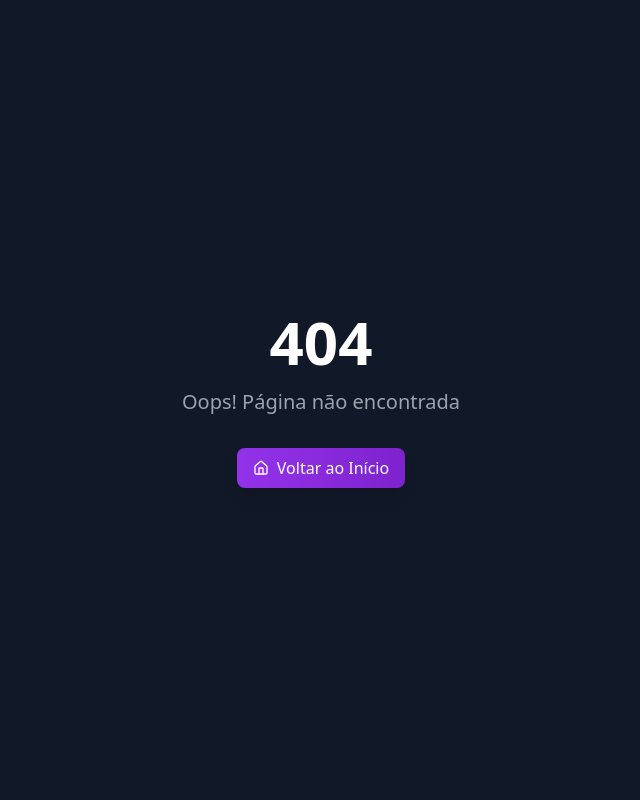
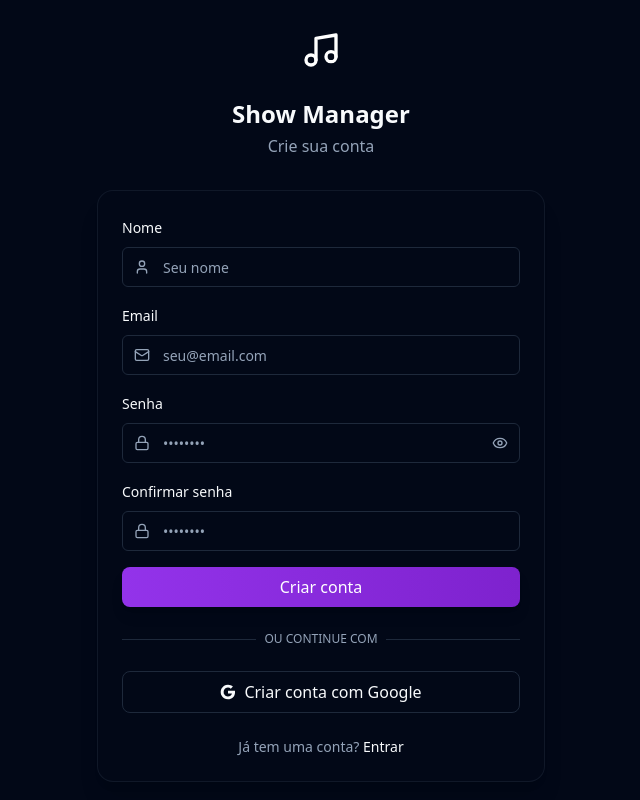
Before and after one commit to sauloveigr/music-show, a React (Vite) app: page /signup in a window 1280 px wide. Before the commit this address had no page. Shown: the whole page, without its empty margins (319-959 px from the left). Built offline with nearby package versions, Linux system fonts and the light colour scheme; the HTML template or start-up script is replaced by a standard one.

Commit message:
feat: implement sign in screen

```diff
--- a/src/App.tsx
+++ b/src/App.tsx
@@ -7,6 +7,7 @@ import Dashboard from '@/pages/Dashboard';
 import AddShow from '@/pages/AddShow';
 import Calendar from '@/pages/Calendar';
 import Login from '@/pages/Login';
+import Signup from '@/pages/Signup';
 import NotFound from '@/pages/NotFound';
 
 const queryClient = new QueryClient();
@@ -18,6 +19,7 @@ function App() {
       <BrowserRouter>
         <Routes>
           <Route path="/login" element={<Login />} />
+          <Route path="/signup" element={<Signup />} />
 
           <Route
             path="/"
--- a/src/components/Auth/AuthFooter.tsx
+++ b/src/components/Auth/AuthFooter.tsx
@@ -1,13 +1,33 @@
 import React from 'react';
 import { Link } from 'react-router-dom';
 
-const AuthFooter: React.FC = () => {
+type AuthFooterVariant = 'login' | 'signup';
+
+interface AuthFooterProps {
+  variant?: AuthFooterVariant;
+}
+
+const AuthFooter: React.FC<AuthFooterProps> = ({ variant = 'login' }) => {
+  const content =
+    variant === 'signup' ? (
+      <>
+        Já tem uma conta?{' '}
+        <Link to="/login" className="text-primary hover:underline font-medium">
+          Entrar
+        </Link>
+      </>
+    ) : (
+      <>
+        Não tem uma conta?{' '}
+        <Link to="/signup" className="text-primary hover:underline font-medium">
+          Criar conta
+        </Link>
+      </>
+    );
+
   return (
     <footer className="text-center text-sm text-muted-foreground mt-6">
-      Não tem uma conta?{' '}
-      <Link to="/signup" className="text-primary hover:underline font-medium">
-        Criar conta
-      </Link>
+      {content}
     </footer>
   );
 };
--- a/src/components/Auth/OAuthSection.tsx
+++ b/src/components/Auth/OAuthSection.tsx
@@ -2,7 +2,11 @@ import React from 'react';
 import { Button } from '@/components/ui/button';
 import { useAuthStore } from '@/stores';
 
-const OAuthSection: React.FC = () => {
+interface OAuthSectionProps {
+  label?: string;
+}
+
+const OAuthSection: React.FC<OAuthSectionProps> = ({ label = 'Continuar com Google' }) => {
   const { signInWithOAuth } = useAuthStore();
 
   const handleGoogleLogin = () => {
@@ -44,7 +48,7 @@ const OAuthSection: React.FC = () => {
             d="M12 5.38c1.62 0 3.06.56 4.21 1.64l3.15-3.15C17.45 2.09 14.97 1 12 1 7.7 1 3.99 3.47 2.18 7.07l3.66 2.84c.87-2.6 3.3-4.53 6.16-4.53z"
           />
         </svg>
-        Continuar com Google
+        {label}
       </Button>
     </section>
   );
--- /dev/null
+++ b/src/components/Auth/SignupForm.tsx
@@ -0,0 +1,161 @@
+import React, { useState } from 'react';
+import { Mail, Lock, Eye, EyeOff, User } from 'lucide-react';
+import { useForm } from 'react-hook-form';
+import { zodResolver } from '@hookform/resolvers/zod';
+import * as z from 'zod';
+import { Button } from '@/components/ui/button';
+import { Input } from '@/components/ui/input';
+import { Label } from '@/components/ui/label';
+import { useAuthStore } from '@/stores';
+
+const signupSchema = z
+  .object({
+    fullName: z.string().min(2, 'Nome é obrigatório'),
+    email: z.string().email('Email inválido').min(1, 'Email é obrigatório'),
+    password: z.string().min(6, 'Senha deve ter pelo menos 6 caracteres'),
+    confirmPassword: z
+      .string()
+      .min(6, 'Confirme a senha'),
+  })
+  .refine((data) => data.password === data.confirmPassword, {
+    path: ['confirmPassword'],
+    message: 'Senhas não conferem',
+  });
+
+type SignupFormData = z.infer<typeof signupSchema>;
+
+interface SignupFormProps {
+  onSuccess: () => void;
+}
+
+const SignupForm: React.FC<SignupFormProps> = ({ onSuccess }) => {
+  const [showPassword, setShowPassword] = useState(false);
+  const { signUpWithPassword, loading } = useAuthStore();
+
+  const {
+    register,
+    handleSubmit,
+    formState: { errors },
+  } = useForm<SignupFormData>({
+    resolver: zodResolver(signupSchema),
+  });
+
+  const onSubmit = async (data: SignupFormData) => {
+    const { error } = await signUpWithPassword(
+      data.email,
+      data.password,
+      data.fullName,
+    );
+
+    if (!error) {
+      onSuccess();
+    }
+  };
+
+  return (
+    <form onSubmit={handleSubmit(onSubmit)} className="space-y-4" noValidate>
+      <div className="space-y-2">
+        <Label htmlFor="fullName">Nome</Label>
+        <div className="relative">
+          <User className="absolute left-3 top-1/2 -translate-y-1/2 w-4 h-4 text-muted-foreground" aria-hidden="true" />
+          <Input
+            id="fullName"
+            type="text"
+            placeholder="Seu nome"
+            {...register('fullName')}
+            className="pl-10"
+            aria-describedby={errors.fullName ? 'fullName-error' : undefined}
+          />
+        </div>
+        {errors.fullName && (
+          <p id="fullName-error" className="text-sm text-red-400" role="alert">
+            {errors.fullName.message}
+          </p>
+        )}
+      </div>
+
+      <div className="space-y-2">
+        <Label htmlFor="email">Email</Label>
+        <div className="relative">
+          <Mail className="absolute left-3 top-1/2 -translate-y-1/2 w-4 h-4 text-muted-foreground" aria-hidden="true" />
+          <Input
+            id="email"
+            type="email"
+            placeholder="seu@email.com"
+            {...register('email')}
+            className="pl-10"
+            aria-describedby={errors.email ? 'email-error' : undefined}
+          />
+        </div>
+        {errors.email && (
+          <p id="email-error" className="text-sm text-red-400" role="alert">
+            {errors.email.message}
+          </p>
+        )}
+      </div>
+
+      <div className="space-y-2">
+        <Label htmlFor="password">Senha</Label>
+        <div className="relative">
+          <Lock className="absolute left-3 top-1/2 -translate-y-1/2 w-4 h-4 text-muted-foreground" aria-hidden="true" />
+          <Input
+            id="password"
+            type={showPassword ? 'text' : 'password'}
+            placeholder="••••••••"
+            {...register('password')}
+            className="pl-10 pr-10"
+            aria-describedby={errors.password ? 'password-error' : undefined}
+          />
+          <button
+            type="button"
+            onClick={() => setShowPassword(!showPassword)}
+            className="absolute right-3 top-1/2 -translate-y-1/2 text-muted-foreground hover:text-foreground transition-colors"
+            aria-label={showPassword ? 'Ocultar senha' : 'Mostrar senha'}
+          >
+            {showPassword ? (
+              <EyeOff className="w-4 h-4" />
+            ) : (
+              <Eye className="w-4 h-4" />
+            )}
+          </button>
+        </div>
+        {errors.password && (
+          <p id="password-error" className="text-sm text-red-400" role="alert">
+            {errors.password.message}
+          </p>
+        )}
+      </div>
+
+      <div className="space-y-2">
+        <Label htmlFor="confirmPassword">Confirmar senha</Label>
+        <div className="relative">
+          <Lock className="absolute left-3 top-1/2 -translate-y-1/2 w-4 h-4 text-muted-foreground" aria-hidden="true" />
+          <Input
+            id="confirmPassword"
+            type={showPassword ? 'text' : 'password'}
+            placeholder="••••••••"
+            {...register('confirmPassword')}
+            className="pl-10 pr-10"
+            aria-describedby={errors.confirmPassword ? 'confirmPassword-error' : undefined}
+          />
+        </div>
+        {errors.confirmPassword && (
+          <p id="confirmPassword-error" className="text-sm text-red-400" role="alert">
+            {errors.confirmPassword.message}
+          </p>
+        )}
+      </div>
+
+      <Button
+        type="submit"
+        variant="musical"
+        className="w-full"
+        disabled={loading}
+      >
+        {loading ? 'Criando conta...' : 'Criar conta'}
+      </Button>
+    </form>
+  );
+};
+
+export default SignupForm;
--- a/src/components/Auth/index.ts
+++ b/src/components/Auth/index.ts
@@ -3,3 +3,4 @@ export {default as LoginForm} from './LoginForm';
 export {default as OAuthSection} from './OAuthSection';
 export {default as AuthFooter} from './AuthFooter';
 export {default as ProtectedRoute} from './ProtectedRoute';
+export {default as SignupForm} from './SignupForm';
--- /dev/null
+++ b/src/pages/Signup.tsx
@@ -0,0 +1,26 @@
+import React from 'react';
+import { useNavigate } from 'react-router-dom';
+import { LoginHeader, SignupForm, OAuthSection, AuthFooter } from '@/components/Auth';
+
+const Signup: React.FC = () => {
+  const navigate = useNavigate();
+
+  const handleSignupSuccess = () => {
+    navigate('/login', { replace: true });
+  };
+
+  return (
+    <main className="min-h-screen bg-background flex items-center justify-center px-4">
+      <section className="w-full max-w-md" aria-labelledby="signup-heading">
+        <LoginHeader title="Show Manager" subtitle="Crie sua conta" />
+        <article className="bg-card border border-border/50 rounded-2xl p-6 shadow-xl">
+          <SignupForm onSuccess={handleSignupSuccess} />
+          <OAuthSection label="Criar conta com Google" />
+          <AuthFooter variant="signup" />
+        </article>
+      </section>
+    </main>
+  );
+};
+
+export default Signup;
--- a/src/stores/authStore.ts
+++ b/src/stores/authStore.ts
@@ -21,6 +21,11 @@ interface AuthState {
     loading: boolean;
 
     initialize: () => Promise<void>;
+    signUpWithPassword: (
+        email: string,
+        password: string,
+        fullName?: string,
+    ) => Promise<{error: any}>;
     signInWithPassword: (
         email: string,
         password: string,
@@ -60,6 +65,39 @@ export const useAuthStore = create<AuthState>()(
                 } catch (error) {
                     console.error('Error initializing auth:', error);
                     set({loading: false});
+                }
+            },
+
+            signUpWithPassword: async (email: string, password: string, fullName?: string) => {
+                set({loading: true});
+                try {
+                    const {data, error} = await supabase.auth.signUp({
+                        email: email.trim(),
+                        password,
+                        options: {
+                            data: {
+                                full_name: fullName?.trim() || undefined,
+                            },
+                        },
+                    });
+
+                    if (error) throw error;
+
+                    toast.success('Conta criada com sucesso!', {
+                        description: data?.user?.email
+                            ? `Você pode fazer login com ${data.user.email}.`
+                            : 'Você já pode fazer login.',
+                    });
+
+                    set({loading: false});
+                    return {error: null};
+                } catch (error: any) {
+                    const message = error?.message || 'Erro ao criar conta';
+                    toast.error('Erro ao criar conta', {
+                        description: message,
+                    });
+                    set({loading: false});
+                    return {error};
                 }
             },
 
```
